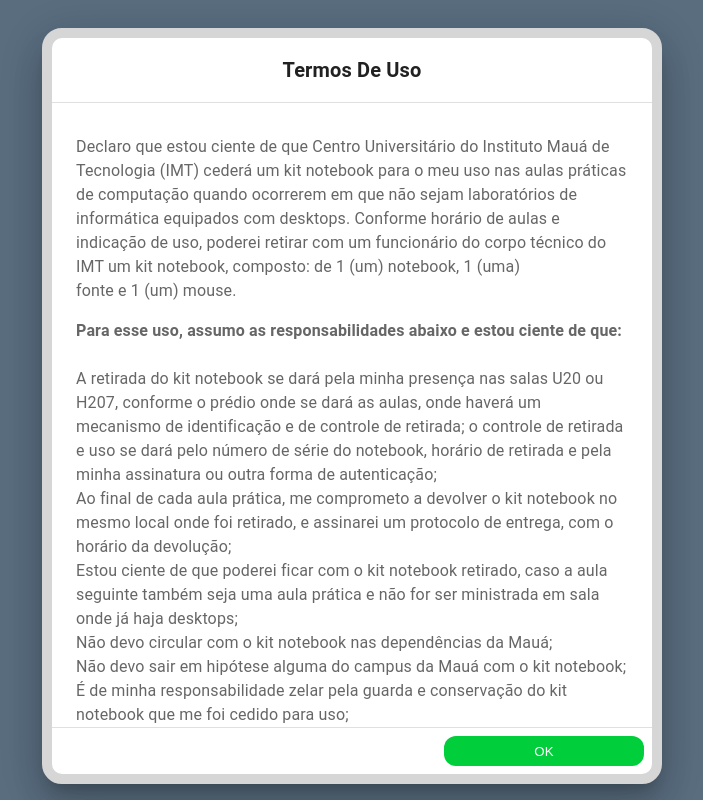
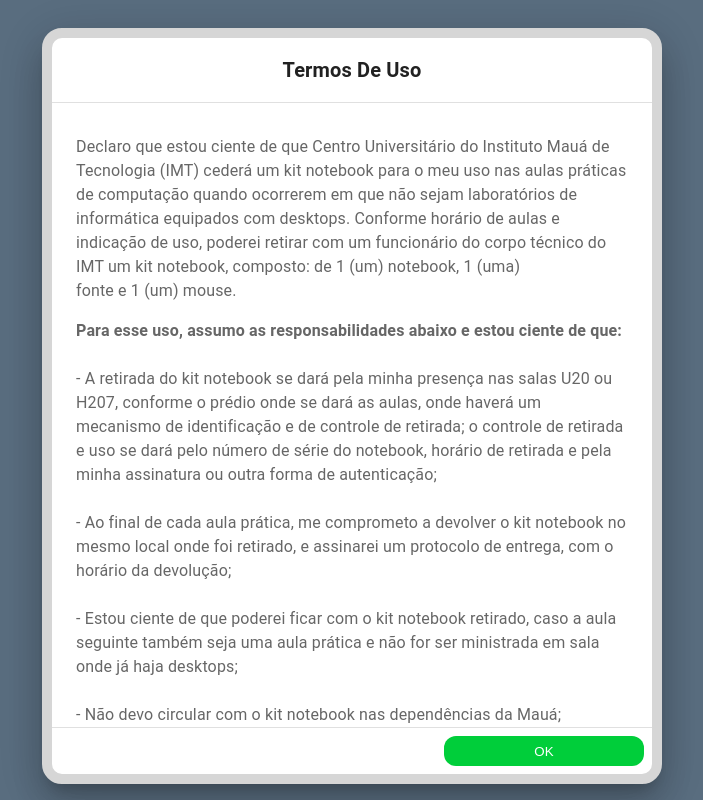
Before and after one commit to Rodrigosiq03/notemaua-front, a Next.js app: page /retirada-usuario in a window 1280 px wide. Both pictures are taken after a click on the button "TERMOS DE USO.". Shown: the whole page, without its empty margins (288-991 px from the left). Built offline with nearby package versions, Linux system fonts and the light colour scheme; no server answers; what aws-amplify, inversify would draw is missing.

Commit message:
ajuste texto termos de uso

```diff
--- a/src/app/retirada-usuario/page.tsx
+++ b/src/app/retirada-usuario/page.tsx
@@ -70,14 +70,14 @@
       <p>Declaro que estou ciente de que Centro Universitário do Instituto Mauá de Tecnologia (IMT) cederá um kit notebook para o meu uso nas aulas práticas de computação quando ocorrerem em que não sejam laboratórios de informática equipados com desktops.
 Conforme horário de aulas e indicação de uso, poderei retirar com um funcionário do corpo técnico do IMT um kit notebook, composto: de 1 (um) notebook, 1 (uma) fonte e 1 (um) mouse.</p>
       <p><strong>Para esse uso, assumo as responsabilidades abaixo e estou ciente de que:</strong><br/><br/>
-      A retirada do kit notebook se dará pela minha presença nas salas U20 ou H207, conforme o prédio onde se dará as aulas, onde haverá um mecanismo de identificação e de controle de retirada;
-o controle de retirada e uso se dará pelo número de série do notebook, horário de retirada e pela minha assinatura ou outra forma de autenticação;<br/>
-      Ao final de cada aula prática, me comprometo a devolver o kit notebook no mesmo local onde foi retirado, e assinarei um protocolo de entrega, com o horário da devolução;<br/>
-      Estou ciente de que poderei ficar com o kit notebook retirado, caso a aula seguinte também seja uma aula prática e não for ser ministrada em sala onde já haja desktops;<br/>
-      Não devo circular com o kit notebook nas dependências da Mauá;<br/>
-      Não devo sair em hipótese alguma do campus da Mauá com o kit notebook;<br/>
-      É de minha responsabilidade zelar pela guarda e conservação do kit notebook que me foi cedido para uso;<br/>
-      Caso ocorra algo com o kit notebook ou algum problema de funcionamento, comunicarei ao técnico responsável na sala em que retirei o kit notebook;
+      - A retirada do kit notebook se dará pela minha presença nas salas U20 ou H207, conforme o prédio onde se dará as aulas, onde haverá um mecanismo de identificação e de controle de retirada;
+o controle de retirada e uso se dará pelo número de série do notebook, horário de retirada e pela minha assinatura ou outra forma de autenticação;<br/><br/>
+      - Ao final de cada aula prática, me comprometo a devolver o kit notebook no mesmo local onde foi retirado, e assinarei um protocolo de entrega, com o horário da devolução;<br/><br/>
+      - Estou ciente de que poderei ficar com o kit notebook retirado, caso a aula seguinte também seja uma aula prática e não for ser ministrada em sala onde já haja desktops;<br/><br/>
+      - Não devo circular com o kit notebook nas dependências da Mauá;<br/><br/>
+      - Não devo sair em hipótese alguma do campus da Mauá com o kit notebook;<br/><br/>
+      - É de minha responsabilidade zelar pela guarda e conservação do kit notebook que me foi cedido para uso;<br/><br/>
+      - Caso ocorra algo com o kit notebook ou algum problema de funcionamento, comunicarei ao técnico responsável na sala em que retirei o kit notebook;
       </p>
       </DialogComponentTermsOfUse>
     </Container>
```
